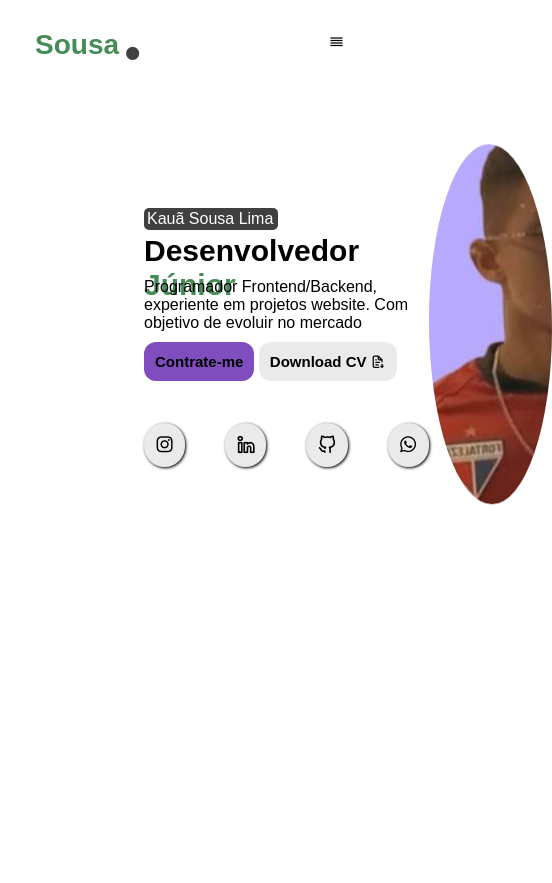
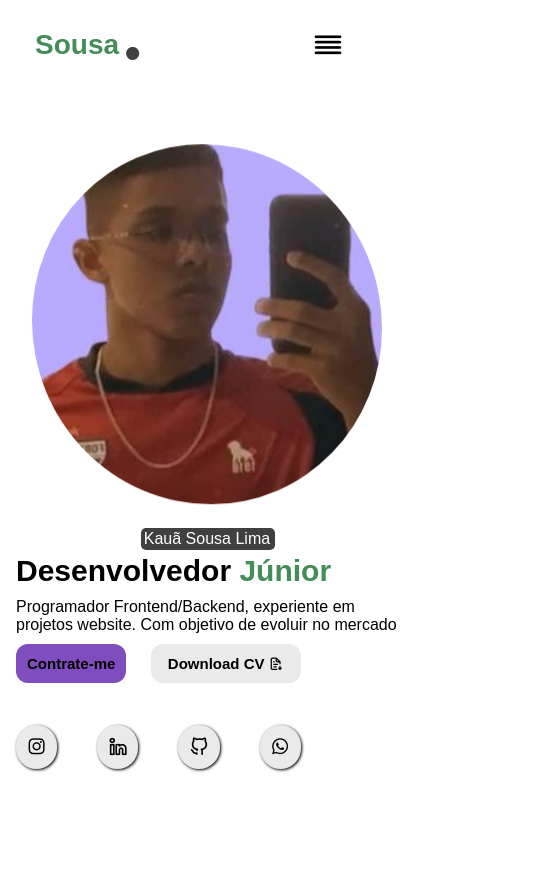
Before and after one commit to Kaua-Sousa-Dev/Portf-lio, a plain HTML site: page Index.html in a window 390 px wide. Shown: the whole page, 552 px wide, since content can reach past the window. Drawn offline with nearby package versions, Linux system fonts and the light colour scheme.

Commit message:
Save main

```diff
--- a/Index.html
+++ b/Index.html
@@ -1,17 +1,20 @@
 <!DOCTYPE html>
 <html lang="pt-br">
   <head>
-    <meta charset="UTF-8">
-    <meta name="viewport" content="width=device-width, initial-scale=1.0">
+    <meta charset="UTF-8" />
+    <meta name="viewport" content="width=device-width, initial-scale=1.0" />
 
     <!-- Link Css-->
-    <link rel="stylesheet" href="css/style.css">
+    <link rel="stylesheet" href="css/style.css" />
 
     <!-- Link Unicon-->
-    <link rel="stylesheet" href="https://unicons.iconscout.com/release/v4.0.8/css/line.css">
+    <link
+      rel="stylesheet"
+      href="https://unicons.iconscout.com/release/v4.0.8/css/line.css"
+    />
 
     <!-- Favicon -->
-    <link rel="shortcut icon" href="img/KS_ICO.ico" type="image/x-icon">
+    <link rel="shortcut icon" href="img/KS_ICO.ico" type="image/x-icon" />
 
     <title>Portfólio | Kauã S.</title>
   </head>
@@ -22,7 +25,9 @@
         <span>•</span>
       </div>
       <div class="link" id="myNavMenu">
-            <button class="hamburguer"><i class="uil uil-align-justify"></i></button>
+        <button class="hamburguer">
+          <i class="uil uil-align-justify"></i>
+        </button>
         <ul class="nav-itens">
           <li>
             <a href="#Home">Inicial</a>
@@ -40,7 +45,9 @@
       </div>
       <div class="cv">
         <a href="#Download" class="down_cv">
-                <button class="btn-hover">Download CV <i class="uil uil-file-download-alt"></i> </button>
+          <button class="btn-hover">
+            Download CV <i class="uil uil-file-download-alt"></i>
+          </button>
         </a>
       </div>
     </nav>
@@ -49,17 +56,20 @@
       <section class="inicial">
         <p class="nome">Kauã Sousa Lima</p>
         <div class="dev">
-                <p>
-                    Desenvolvedor <span>Júnior</span>
+          <p>Desenvolvedor <span>Júnior</span></p>
+        </div>
+        <p class="texto">
+          Programador Frontend/Backend, experiente em projetos website. Com
+          objetivo de evoluir no mercado
         </p>
-            </div>
-            <p class="texto">Programador Frontend/Backend, experiente em projetos website. Com objetivo de evoluir no mercado</p>
 
         <button class="contrate">
           <a href="#Contrate">Contrate-me</a>
         </button>
         <button class="down_cv1">
-                <a href="#Download">Download CV <i class="uil uil-file-download-alt"></i> </a>
+          <a href="#Download"
+            >Download CV <i class="uil uil-file-download-alt"></i>
+          </a>
         </button>
 
         <div class="social">
@@ -80,14 +90,12 @@
 
       <section class="imagem">
         <div class="img-foto">
-                <img src="img/ks_foto.jpg" alt="avatar">
+          <img src="img/ks_foto.jpg" alt="avatar" />
         </div>
       </section>
     </main>
 
-    <footer>
-
-    </footer>
+    <footer></footer>
 
     <!--Typing JS-->
     <script src="https://unpkg.com/typed.js@2.1.0/dist/typed.umd.js"></script>
--- a/css/style.css
+++ b/css/style.css
@@ -80,7 +80,7 @@ button{
     cursor: pointer;
 }
 
-@media (max-width: 750px){
+@media (max-width: 896px){
     button:hover{
         background-color: white;
     }
@@ -89,20 +89,20 @@ button{
     }
     .hamburguer{
         display: block;
-        margin-top: 22px;
+        margin-top: 16px;
         border: none;
         z-index: 1;
+        font-size: 2em;
     }
     .nav-itens{
         position: fixed;
         top: 0;
         left: 0;
         width: 100vw;
-        height: 100vw;
-        background: white;
+        height: 100vh;
+        background-color: white;
         clip-path: circle(100px at 90% -25%);
         transition: 1.5s ease-out;
-
 
         flex-direction: column;
         justify-content: space-around;
@@ -133,10 +133,34 @@ button{
     }
     #myNavMenu.active .hamburguer{
     position: fixed;
-    right: 61px;
+    right: 37px;
+    }
+
+    .inicial{
+    margin-top: 20em;
+    margin-left: -8em;
+    }
+    .nome{
+        margin: auto;
+    }
+    .dev{
+        width: 12em;
+    }
+    .img-foto{
+        margin-left: -23em;
+        margin-right: 2.4em;
+        top: 11em;
+    }
+    .down_cv1 a{
+        font-size: 1em;
+        padding: 11px 6px;
+        border-radius: 12px;
+    }
+    .texto{
+        width: 24em;
+        padding-left: -12px;
     }
 }
-
 main{
     padding-top: 13em;
     margin-left: 9em;
@@ -178,6 +202,7 @@ main button{
 }
 .contrate{
     background-color: var(--roxo-bg-color);
+    margin: 0px 20px 0px 0px;
 }
 
 .imagem{
```
Lines whose indentation alone changed are shown as unchanged.
